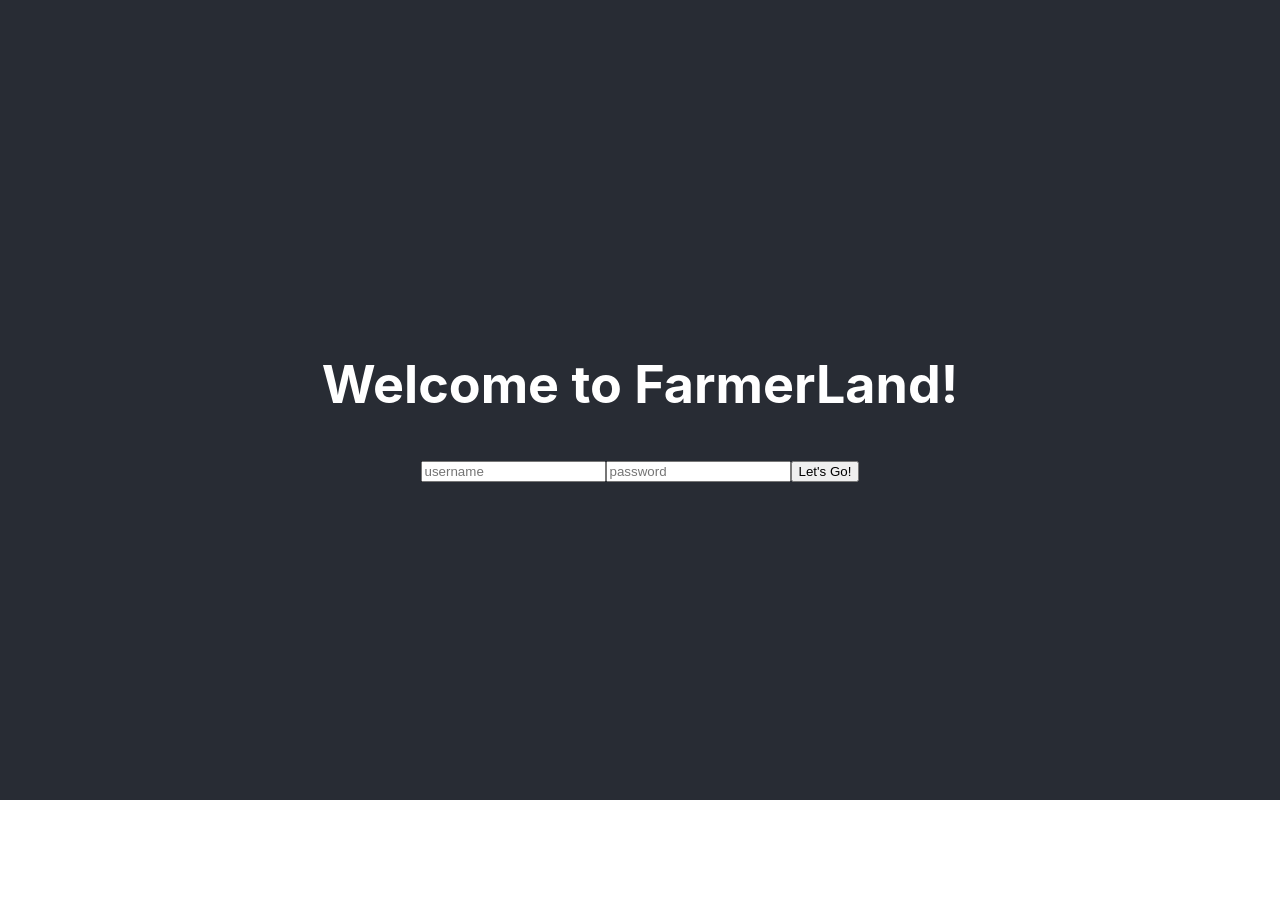
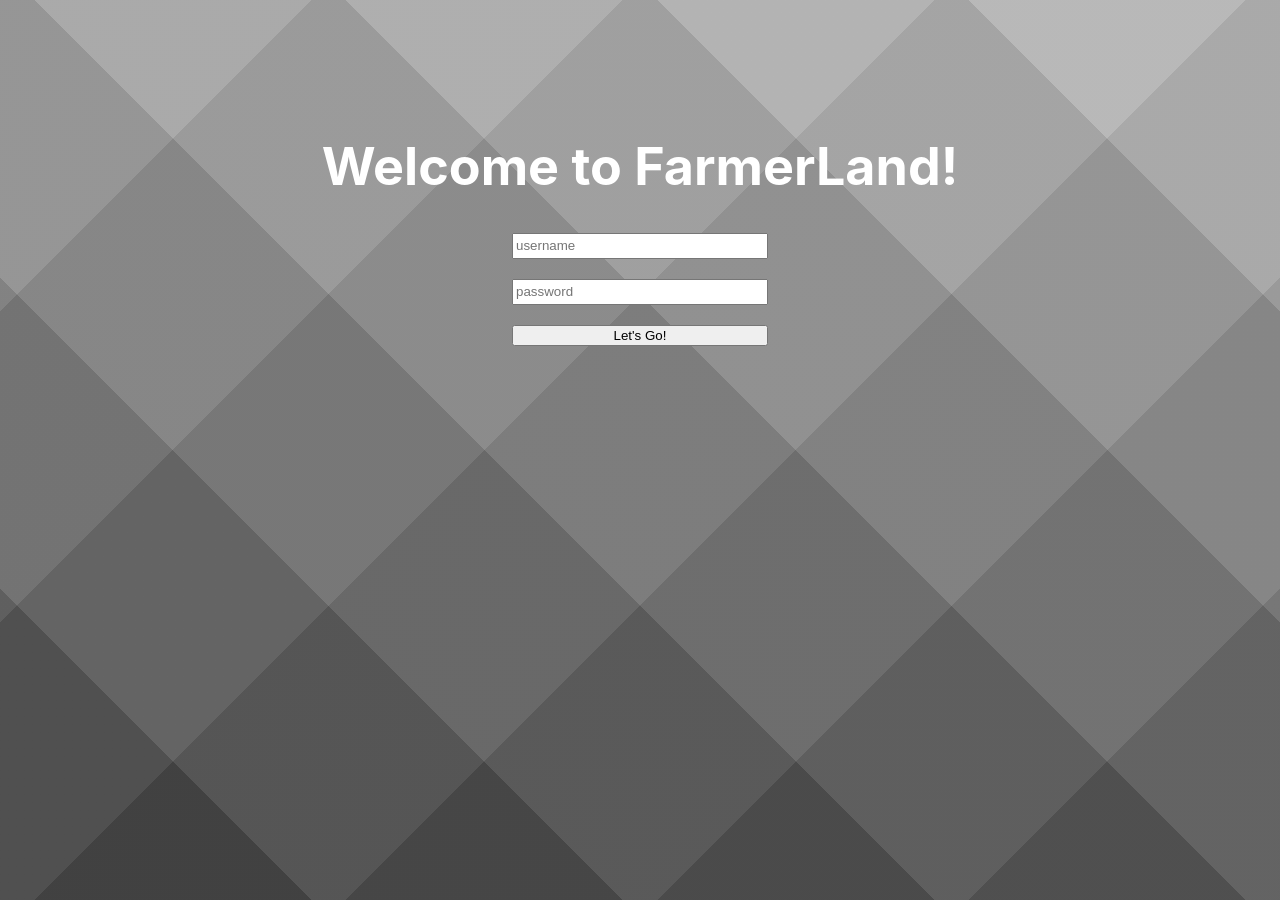
Before and after one commit to AidenBow/auth-login-react, a React (Create React App) app in the folder application/: page / in a window 1280 px wide. Before the commit the page ends 800 px from the top, so only its background shows below. Built offline with nearby package versions, Linux system fonts and the light colour scheme.

Commit message:
styled login screen

```diff
--- a/application/src/App.css
+++ b/application/src/App.css
@@ -1,38 +1,20 @@
 .App {
   text-align: center;
+  background-image: linear-gradient(135deg, rgba(225, 225, 225, 0.46) 0%, rgba(225, 225, 225, 0.46) 14.286%,rgba(192, 192, 192, 0.46) 14.286%, rgba(192, 192, 192, 0.46) 28.572%,rgba(159, 159, 159, 0.46) 28.572%, rgba(159, 159, 159, 0.46) 42.858%,rgba(127, 127, 127, 0.46) 42.858%, rgba(127, 127, 127, 0.46) 57.144%,rgba(94, 94, 94, 0.46) 57.144%, rgba(94, 94, 94, 0.46) 71.43%,rgba(61, 61, 61, 0.46) 71.43%, rgba(61, 61, 61, 0.46) 85.716%,rgba(28, 28, 28, 0.46) 85.716%, rgba(28, 28, 28, 0.46) 100.002%),linear-gradient(45deg, rgb(13, 13, 13) 0%, rgb(13, 13, 13) 14.286%,rgb(50, 50, 50) 14.286%, rgb(50, 50, 50) 28.572%,rgb(86, 86, 86) 28.572%, rgb(86, 86, 86) 42.858%,rgb(123, 123, 123) 42.858%, rgb(123, 123, 123) 57.144%,rgb(160, 160, 160) 57.144%, rgb(160, 160, 160) 71.43%,rgb(196, 196, 196) 71.43%, rgb(196, 196, 196) 85.716%,rgb(233, 233, 233) 85.716%, rgb(233, 233, 233) 100.002%);
+  height: 100vh;
+  font-size: calc(10px + 2vmin);
+  color: white;
+  padding-top: 100px;
 }
 
-.App-logo {
-  height: 40vmin;
-  pointer-events: none;
+form {
+  display: flex;
+  flex-direction: column;
+  width: 20%;
+  margin: 0 auto;
 }
 
-@media (prefers-reduced-motion: no-preference) {
-  .App-logo {
-    animation: App-logo-spin infinite 20s linear;
-  }
+input {
+  margin-bottom: 20px;
+  height: 20px
 }
-
-.App-header {
-  background-color: #282c34;
-  min-height: 100vh;
-  display: flex;
-  flex-direction: column;
-  align-items: center;
-  justify-content: center;
-  font-size: calc(10px + 2vmin);
-  color: white;
-}
-
-.App-link {
-  color: #61dafb;
-}
-
-@keyframes App-logo-spin {
-  from {
-    transform: rotate(0deg);
-  }
-  to {
-    transform: rotate(360deg);
-  }
-}
--- a/application/src/components/SignInForm.js
+++ b/application/src/components/SignInForm.js
@@ -1,5 +1,7 @@
 import React, { useEffect, useState } from 'react';
 import axios from "axios"
+
+import '../App.css';
 
 function SignInForm() {
   const [login, setLogin] = useState({})
@@ -25,7 +27,7 @@ function SignInForm() {
   }
 
   return (
-    <div>
+    <div className="signInContainer">
       <form onSubmit={handleSubmit}>
         <input
             type="text"
```
